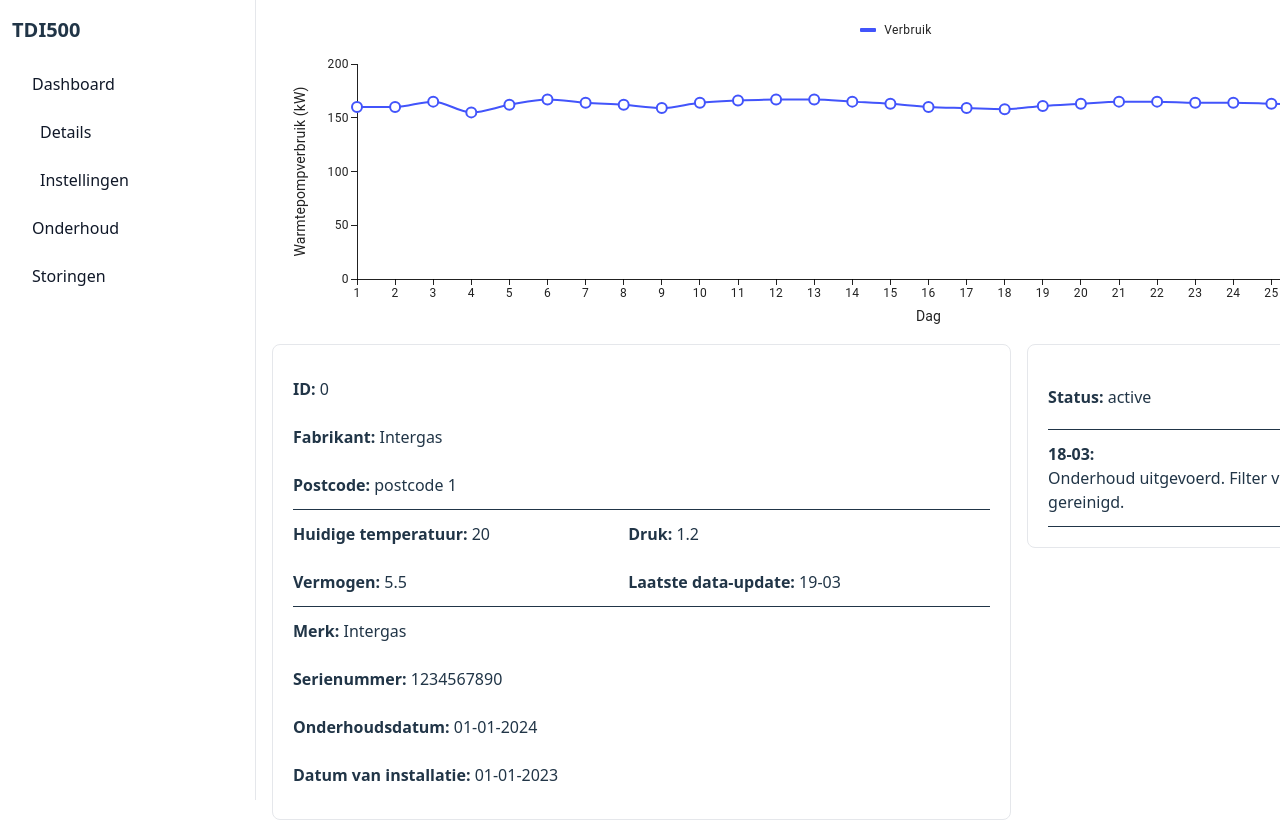
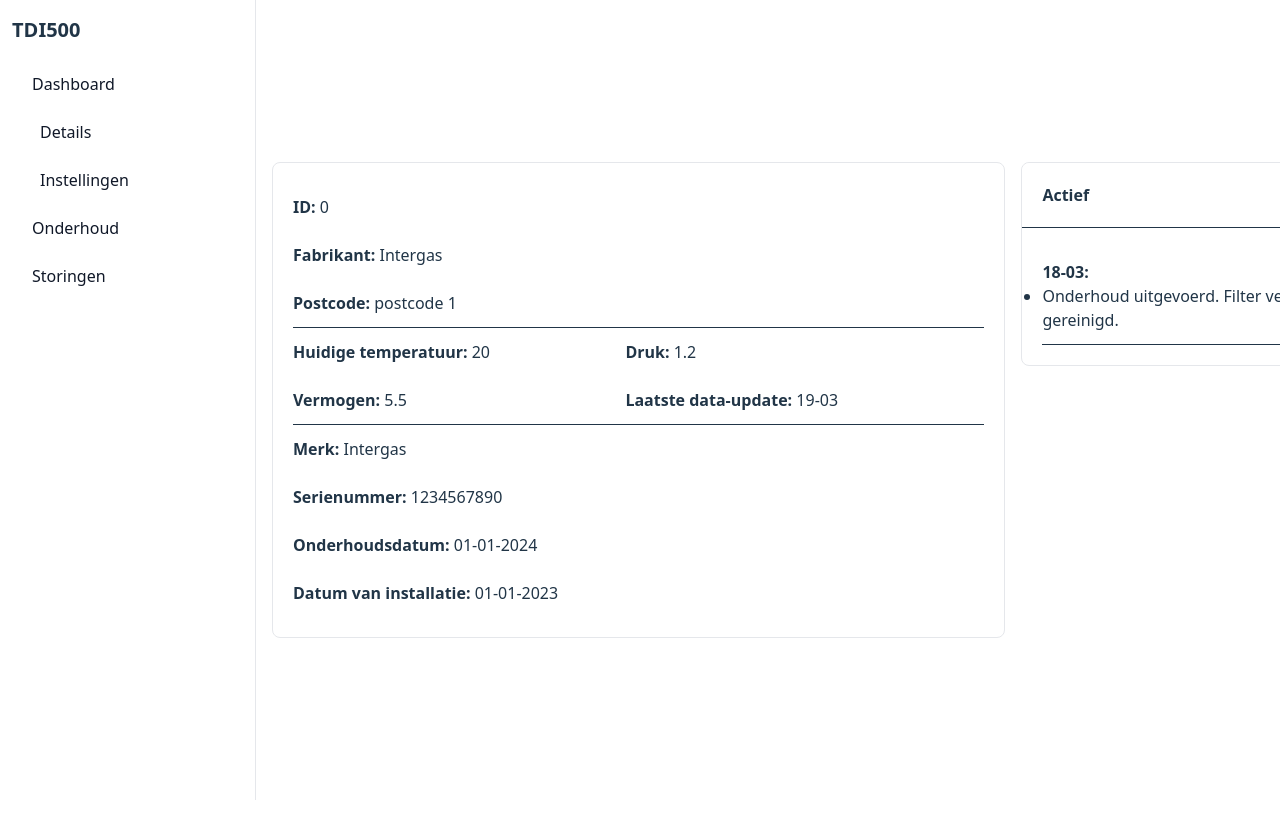
Before and after one commit to CurleyDS/Installateursportaal, a React (Vite) app: page /0 in a window 1280 px wide. Shown: the top 836 px of the page. After the commit the page ends 800 px from the top, so only its background shows below. Built offline with nearby package versions, Linux system fonts and the light colour scheme.

Commit message:
Turned status into status codes, completed layout for Details page, started working on the graph

```diff
--- a/public/data.json
+++ b/public/dummy-data.json
@@ -10,35 +10,29 @@
             "serienummer": "1234567890",
             "onderhoudsdatum": "01-01-2024",
             "installatieDatum": "01-01-2023",
-            "huidigeStatus": {
-                "status": "active",
-                "details": "active"
-            },
+            "huidigeStatus": 200,
             "huidigeTemperatuur": 20,
             "gemiddeldeDruk": 1.2,
             "vermogen": 5.5,
             "laatsteDataUpdate": "19-03",
             "warmtepompData": [
                 {
-                    "status": "active",
+                    "status": 200,
                     "temperatuur": 20,
                     "druk": 1.2,
                     "vermogen": 5.5,
                     "datum": "18-03"
-                },
-                {
-                    "status": "active",
-                    "temperatuur": 19,
-                    "druk": 1.1,
-                    "vermogen": 5.0,
-                    "datum": "17-03"
                 }
             ],
             "logs": [
                 {
                     "datum": "18-03",
-                    "actie": "Onderhoud uitgevoerd",
-                    "details": "Filter vervangen en systeem gereinigd."
+                    "acties": [
+                        {
+                            "title": "Onderhoud uitgevoerd",
+                            "beschrijving": "Filter vervangen en systeem gereinigd."
+                        }
+                    ]
                 }
             ]
         },
@@ -52,35 +46,29 @@
             "serienummer": "1234567890",
             "onderhoudsdatum": "01-01-2024",
             "installatieDatum": "01-01-2023",
-            "huidigeStatus": {
-                "status": "onderhoud",
-                "details": "Filter vervangen en systeem gereinigd."
-            },
+            "huidigeStatus": 300,
             "huidigeTemperatuur": 21,
             "gemiddeldeDruk": 1.3,
             "vermogen": 5.7,
             "laatsteDataUpdate": "19-03",
             "warmtepompData": [
                 {
-                    "status": "active",
+                    "status": 200,
                     "temperatuur": 20,
                     "druk": 1.2,
                     "vermogen": 5.5,
                     "datum": "18-03"
-                },
-                {
-                    "status": "active",
-                    "temperatuur": 19,
-                    "druk": 1.1,
-                    "vermogen": 5.0,
-                    "datum": "17-03"
                 }
             ],
             "logs": [
                 {
                     "datum": "18-03",
-                    "actie": "Onderhoudsmelding",
-                    "details": "Filter moet worden gereinigd of vervangen worden."
+                    "acties": [
+                        {
+                            "title": "Onderhoudsmelding",
+                            "beschrijving": "Filter moet worden gereinigd of vervangen worden."
+                        }
+                    ]
                 }
             ]
         },
@@ -94,35 +82,29 @@
             "serienummer": "1234567890",
             "onderhoudsdatum": "01-01-2024",
             "installatieDatum": "01-01-2023",
-            "huidigeStatus": {
-                "status": "storing",
-                "details": "Systeem reageerde niet op commando's."
-            },
+            "huidigeStatus": 500,
             "huidigeTemperatuur": 19,
             "gemiddeldeDruk": 1.1,
             "vermogen": 5.6,
             "laatsteDataUpdate": "2023",
             "warmtepompData": [
                 {
-                    "status": "active",
+                    "status": 200,
                     "temperatuur": 20,
                     "druk": 1.2,
                     "vermogen": 5.5,
                     "datum": "18-03"
-                },
-                {
-                    "status": "active",
-                    "temperatuur": 20,
-                    "druk": 1.2,
-                    "vermogen": 5.2,
-                    "datum": "17-03"
                 }
             ],
             "logs": [
                 {
                     "datum": "18-03",
-                    "actie": "Storingsmelding",
-                    "details": "Systeem reageerde niet op commando's."
+                    "acties": [
+                        {
+                            "title": "Storingsmelding",
+                            "beschrijving": "Systeem reageerde niet op commando's."
+                        }
+                    ]
                 }
             ]
         },
@@ -136,35 +118,29 @@
             "serienummer": "1234567890",
             "onderhoudsdatum": "01-01-2024",
             "installatieDatum": "01-01-2023",
-            "huidigeStatus": {
-                "status": "active",
-                "details": "Filter vervangen en systeem gereinigd."
-            },
+            "huidigeStatus": 200,
             "huidigeTemperatuur": 18,
             "gemiddeldeDruk": 1.0,
             "vermogen": 4.3,
             "laatsteDataUpdate": "19-03",
             "warmtepompData": [
                 {
-                    "status": "active",
+                    "status": 200,
                     "temperatuur": 20,
                     "druk": 1.2,
                     "vermogen": 5.5,
                     "datum": "18-03"
-                },
-                {
-                    "status": "active",
-                    "temperatuur": 19,
-                    "druk": 1.1,
-                    "vermogen": 5.1,
-                    "datum": "17-03"
                 }
             ],
             "logs": [
                 {
                     "datum": "18-03",
-                    "actie": "Onderhoud uitgevoerd",
-                    "details": "Filter vervangen en systeem gereinigd."
+                    "acties": [
+                        {
+                            "title": "Onderhoud uitgevoerd",
+                            "beschrijving": "Filter vervangen en systeem gereinigd."
+                        }
+                    ]
                 }
             ]
         }
--- a/src/pages/Details.jsx
+++ b/src/pages/Details.jsx
@@ -24,7 +24,7 @@ function Details() {
 
     useEffect(() => {
         const fetchData = async () => {
-            fetch('/data.json')
+            fetch('/dummy-data.json')
             .then((response) => {
                 if (!response.ok) {
                     throw new Error('Network response was not ok');
@@ -54,33 +54,47 @@ function Details() {
     // { data: [160, 160, 165, 155, 162, 167, 159, 164, 166, 167, 167, 165, 163, 160, 159, 158, 161, 163, 165, 164, 163, 162, 161, 161, 165, 155] }
     // { data: [1, 2, 3, 4, 5, 6, 9, 10, 11, 12, 13, 14, 15, 16, 17, 18, 19, 20, 21, 24, 25, 26, 27, 29, 30, 31] }
 
+    const pompStatus = (status) => {
+        if (status == 300) {
+            return {
+                style: "bg-yellow-500",
+                text: "Onderhoud"
+            };
+        } else if (status == 500) {
+            return {
+                style: "bg-red-500",
+                text: "Storing"
+            };
+        } else {
+            return {
+                style: "bg-white",
+                text: "Actief"
+            };
+        }
+    }
+
     return (
         <>
             <div>
-                <LineChart
+                {/* <LineChart
                     dataset={pompData}
                     xAxis={[{
-                        dataKey: 'x',
-                        label: 'Dag',
+                        data: Array.from({ length: 31 }, (_, i) => `Dag ${i + 1}`),
                         scaleType: 'linear',
                         tickMaxStep: 1,
                     }]}
-                    yAxis={[{
-                        label: 'Warmtepompverbruik (kW)',
-                        min: 0,
-                        max: 200,
-                    }]}
                     series={[{
-                        dataKey: 'y',
-                        label: 'Verbruik',
+                        data: Array.from({ length: 31 }, (_, i) => pomp.warmtepompData[0][i] ?? 0),
+                        label: 'Status',
                         showMark: true,
                     }]}
                     height={300}
-                />
+                /> */}
             </div>
             <div className='flex flex-row justify-between items-start w-full gap-4'>
-                <div className='p-5 w-3/5 border border-gray-200 rounded-lg'>
-                    <ul role='list'>
+                <div className='w-3/5 border border-gray-200 rounded-lg'>
+                    <div className="p-5">
+                        <ul>
                             <li>
                                 <div className='flex items-center py-3'>
                                     <p><span className='font-semibold'>ID: </span>{pomp.id}</p>
@@ -162,37 +176,26 @@ function Details() {
                             </li>
                         </ul>
                     </div>
-                <div className='p-5 w-2/5 border border-gray-200 rounded-lg'>
-                    {pomp.huidigeStatus && pomp.huidigeStatus.status == "active" ? (
-                        <div className='flex items-center py-5'>
+                </div>
+                <div className='w-2/5 border border-gray-200 rounded-lg'>
+                    <div className={'p-5 rounded-t-lg ' + pompStatus(pomp.huidigeStatus).style}>
                         <p>
-                                <span className='font-semibold'>Status: </span>
-                                {pomp.huidigeStatus && pomp.huidigeStatus.details}
+                            <span className='font-semibold'>{pompStatus(pomp.huidigeStatus).text}</span>
                         </p>
                     </div>
-                    ) : (pomp.huidigeStatus && pomp.huidigeStatus.status == "onderhoud" ? (
-                        <div className='flex items-center py-5'>
-                            <p>
-                                <span className='font-semibold'>Onderhoudsmelding: </span>
-                                {pomp.huidigeStatus && pomp.huidigeStatus.details}
-                            </p>
-                        </div>
-                    ) : (
-                        <div className='flex items-center py-5'>
-                            <p>
-                                <span className='font-semibold'>Storingsmelding: </span>
-                                {pomp.huidigeStatus && pomp.huidigeStatus.details}
-                            </p>
-                        </div>
-                    ))}
                     <hr />
-                    <ul role='list p-5'>
+                    <div className="p-5">
+                        <ul>
                             {pomp.logs && pomp.logs.map((log, index) => (
                                 <li key={index}>
                                     <div className='flex items-center py-3'>
                                         <p>
                                             <span className='font-semibold'>{log.datum}: </span>
-                                        <br />{log.actie}. {log.details}
+                                            <ul className='list-disc'>
+                                                {log.acties && log.acties.map((actie, actieIndex) => (
+                                                    <li key={actieIndex}>{actie.title}. {actie.beschrijving}</li>
+                                                ))}
+                                            </ul>
                                         </p>
                                     </div>
                                     <hr />
@@ -201,6 +204,7 @@ function Details() {
                         </ul>
                     </div>
                 </div>
+            </div>
         </>
     )
 }
--- a/src/pages/Home.jsx
+++ b/src/pages/Home.jsx
@@ -1,7 +1,7 @@
 import { useState, useEffect } from 'react'
 import pumpLogo from '../assets/logo-placeholder.png'
 import { FontAwesomeIcon } from '@fortawesome/react-fontawesome';
-import { faXmark, faCircleCheck, faTriangleExclamation, faLocationDot, faTemperatureHalf, faGauge, faBolt, faFilePen } from '@fortawesome/free-solid-svg-icons';
+import { faXmark, faCircleCheck, faTriangleExclamation, faCircleQuestion, faLocationDot, faTemperatureHalf, faGauge, faBolt, faFilePen } from '@fortawesome/free-solid-svg-icons';
 import { Link } from 'react-router-dom';
 
 function Home() {
@@ -19,7 +19,7 @@ function Home() {
 
     useEffect(() => {
         const fetchData = async () => {
-            fetch('/data.json')
+            fetch('/dummy-data.json')
             .then((response) => {
                 if (!response.ok) {
                     throw new Error('Network response was not ok');
@@ -114,20 +114,25 @@ function Home() {
     }
 
     const pompStatus = (status) => {
-        if (status == 'active') {
+        if (status == 200) {
             return {
                 style: "text-green-500",
                 icon: faCircleCheck
             };
-        } else if (status == 'onderhoud') {
+        } else if (status == 300) {
             return {
                 style: "text-yellow-500",
                 icon: faTriangleExclamation
             };
-        } else if (status == 'storing') {
+        } else if (status == 500) {
             return {
                 style: "text-red-500",
                 icon: faTriangleExclamation
+            };
+        } else {
+            return {
+                style: "text-gray-500",
+                icon: faCircleQuestion
             };
         }
     }
@@ -210,13 +215,13 @@ function Home() {
                             <div className="max-w-sm bg-white border border-gray-200 rounded-lg">
                                 <div className="flex items-center justify-between p-5">
                                     <p className="mb-3 font-normal text-gray-700">ID: {pomp.id}</p>
-                                    <FontAwesomeIcon className={pompStatus(pomp.huidigeStatus.status).style} icon={pompStatus(pomp.huidigeStatus.status).icon} />
+                                    <FontAwesomeIcon className={pompStatus(pomp.huidigeStatus).style} icon={pompStatus(pomp.huidigeStatus).icon} />
                                 </div>
                                 <div className='p-5'>
                                     <img src={pumpLogo} alt="" />
                                 </div>
                                 <div className="p-5">
-                                    <ul role="list">
+                                    <ul>
                                         <li className="py-3">
                                             <div className="flex items-center">
                                                 <FontAwesomeIcon icon={faLocationDot} />
```
Lines whose indentation alone changed are shown as unchanged.
